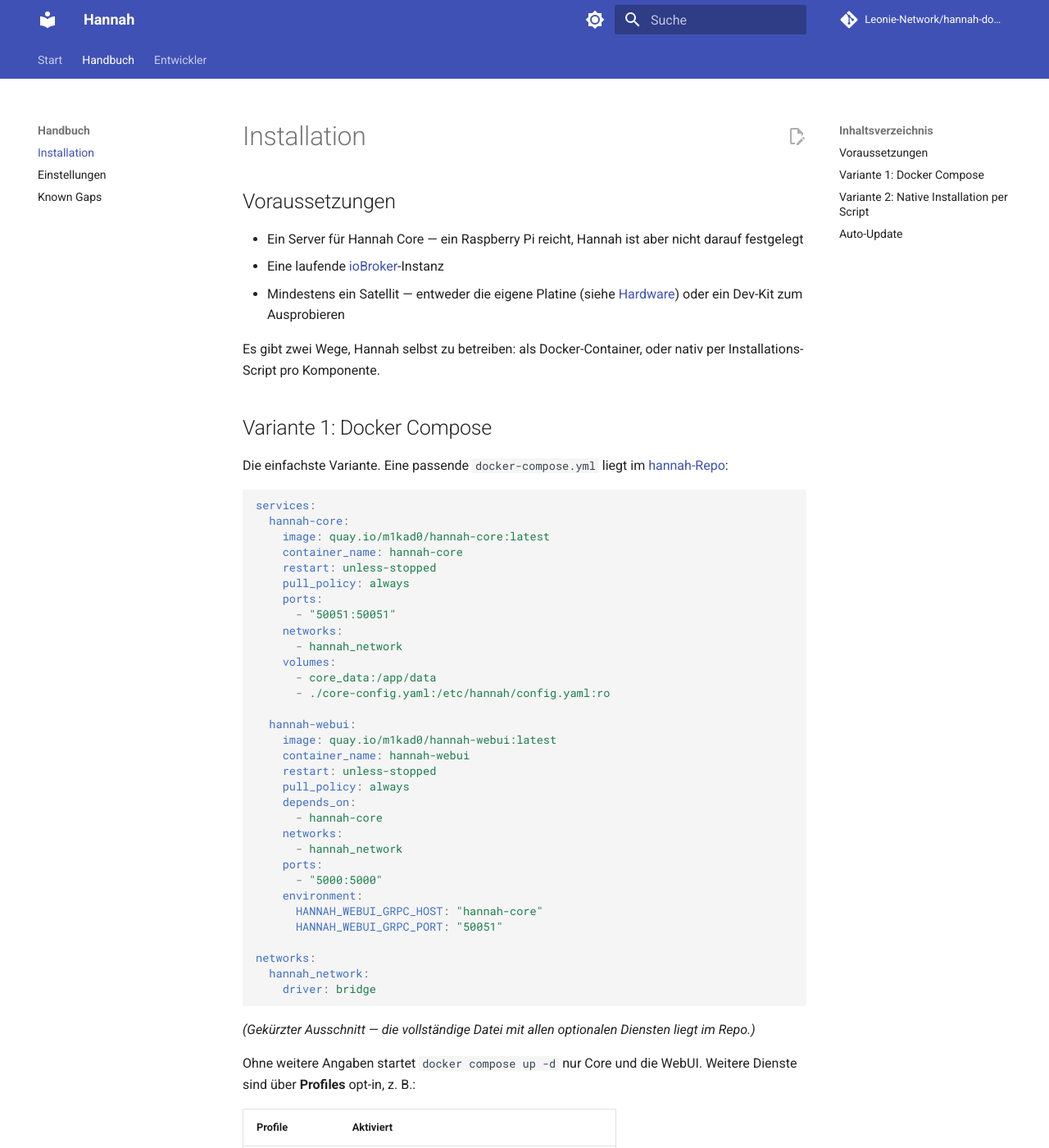
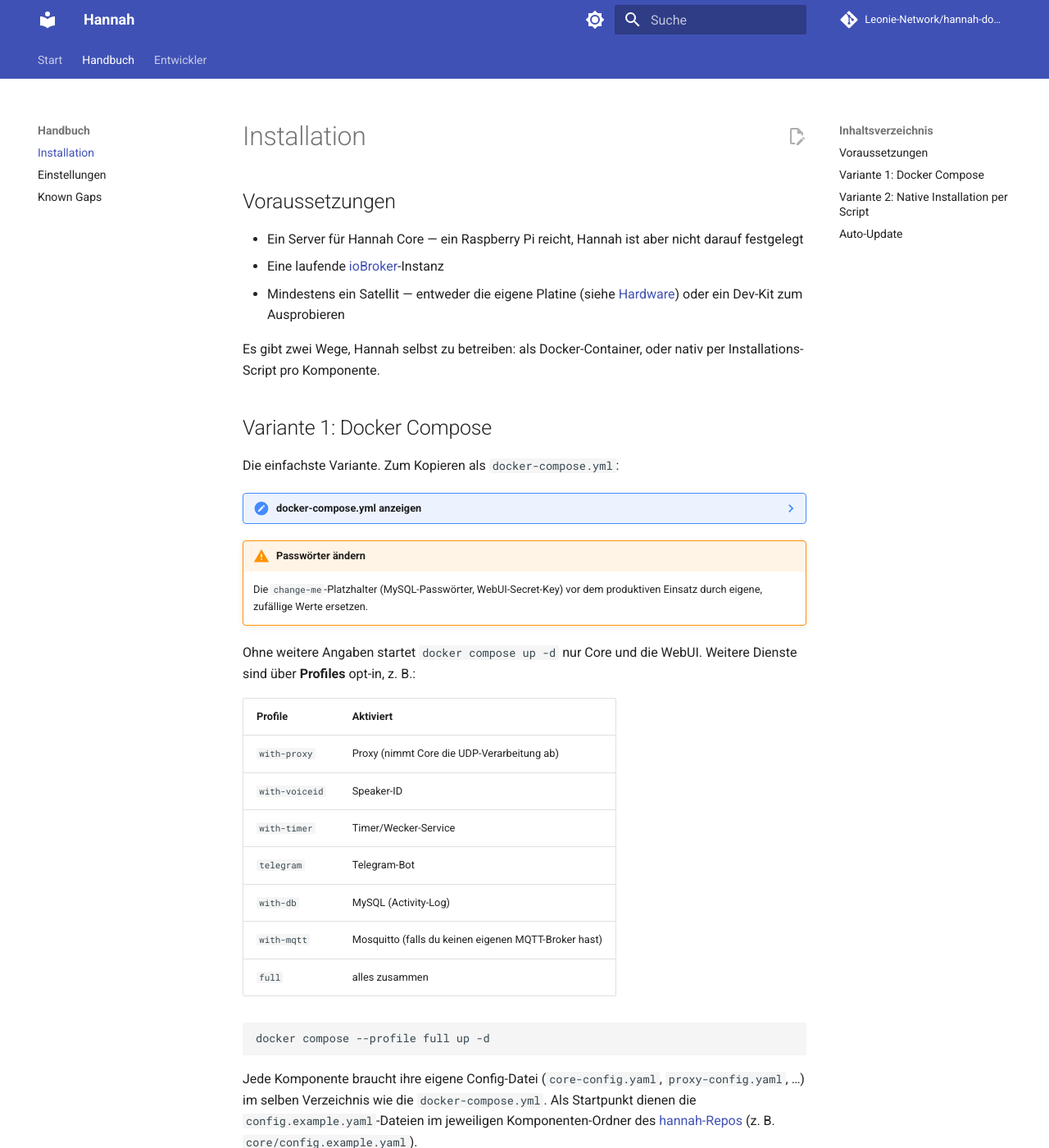
Before and after one commit to Leonie-Network/hannah-docs, an MkDocs documentation site: the page built from docs/manual/installation.md, in a window 1280 px wide and 1400 px high. Shown: the whole window at 82% size. Built offline with MkDocs 1.6.1 and Material for MkDocs 9.7.7, drawn with Linux system fonts in a browser that asks for light colours; comment, search, counter and statistics services are not loaded; part of the change alters nothing that is shown.

Commit message:
docs: fix compose file provenance, make it collapsible
The compose file was never actually published in the hannah repo -
it only exists here now, so drop the false "lives in the repo" claim
and inline the full file (not a shortened excerpt). Wrapped in a
collapsible block (pymdownx.details) since it's long.

Co-Authored-By: Claude Sonnet 5 <noreply@anthropic.com>

````diff
--- a/docs/manual/installation.md
+++ b/docs/manual/installation.md
@@ -11,46 +11,162 @@ Installations-Script pro Komponente.
 
 ## Variante 1: Docker Compose
 
-Die einfachste Variante. Eine passende `docker-compose.yml` liegt im
-[hannah-Repo](https://github.com/NurPech/hannah):
+Die einfachste Variante. Zum Kopieren als `docker-compose.yml`:
 
-```yaml
-services:
-  hannah-core:
-    image: quay.io/m1kad0/hannah-core:latest
-    container_name: hannah-core
-    restart: unless-stopped
-    pull_policy: always
-    ports:
-      - "50051:50051"
+??? note "docker-compose.yml anzeigen"
+    ```yaml
+    services:
+      hannah-core:
+        image: quay.io/m1kad0/hannah-core:latest
+        container_name: hannah-core
+        restart: unless-stopped
+        pull_policy: always
+        depends_on:
+          mysql-db:
+            condition: service_healthy
+            required: false
+          mosquitto:
+            condition: service_healthy
+            required: false
+        ports:
+          - "50051:50051"
+        networks:
+          - hannah_network
+        volumes:
+          - core_activity_audio:/app/activity_audio
+          - core_audio_dumps:/app/audio_dumps
+          - core_data:/app/data
+          - ./core-config.yaml:/etc/hannah/config.yaml:ro
+
+      hannah-webui:
+        image: quay.io/m1kad0/hannah-webui:latest
+        container_name: hannah-webui
+        restart: unless-stopped
+        pull_policy: always
+        depends_on:
+          - hannah-core
+        networks:
+          - hannah_network
+        ports:
+          - "5000:5000"
+        environment:
+          HANNAH_WEBUI_SECRET_KEY: "change-me-to-a-random-base64-string"
+          HANNAH_WEBUI_GRPC_HOST: "hannah-core"
+          HANNAH_WEBUI_GRPC_PORT: "50051"
+
+      hannah-telegram:
+        image: quay.io/m1kad0/hannah-telegram:latest
+        container_name: hannah-telegram
+        restart: unless-stopped
+        pull_policy: always
+        profiles: ["full", "integrations", "telegram"]
+        depends_on:
+          - hannah-core
+        networks:
+          - hannah_network
+        volumes:
+          - ./telegram-config.yaml:/etc/hannah-telegram/config.yaml:ro
+
+      hannah-proxy:
+        image: quay.io/m1kad0/hannah-proxy:latest
+        container_name: hannah-proxy
+        restart: unless-stopped
+        pull_policy: always
+        profiles: ["full", "with-proxy"]
+        depends_on:
+          - hannah-core
+        networks:
+          - hannah_network
+        volumes:
+          - ./proxy-config.yaml:/etc/hannah-proxy/config.yaml:ro
+
+      hannah-voiceid:
+        image: quay.io/m1kad0/hannah-voiceid:latest-cpu
+        container_name: hannah-voiceid
+        restart: unless-stopped
+        pull_policy: always
+        profiles: ["full", "with-voiceid"]
+        depends_on:
+          - hannah-core
+        networks:
+          - hannah_network
+        volumes:
+          - ./voiceid-config.yaml:/etc/hannah-voiceid/config.yaml:ro
+          - hannah_mem:/mnt/hannah_mem
+
+      hannah-timer:
+        image: quay.io/m1kad0/hannah-timer:latest
+        container_name: hannah-timer
+        restart: unless-stopped
+        pull_policy: always
+        profiles: ["full", "with-timer"]
+        depends_on:
+          - hannah-core
+        networks:
+          - hannah_network
+        environment:
+          HANNAH_TIMER_HANNAH_ADDRESS: "hannah-core:50051"
+          HANNAH_TIMER_LOG_LEVEL: "info"
+        volumes:
+          - timer_data:/app/data
+
+      mysql-db:
+        image: mysql:8.0
+        container_name: hannah-db
+        profiles: ["full", "with-db"]
+        environment:
+          MYSQL_ROOT_PASSWORD: change-me
+          MYSQL_DATABASE: hannah_db
+          MYSQL_USER: hannah_user
+          MYSQL_PASSWORD: change-me
+        networks:
+          - hannah_network
+        volumes:
+          - mysql_data:/var/lib/mysql
+        healthcheck:
+          test: ["CMD", "mysqladmin", "ping", "-h", "localhost", "-u", "root", "-pchange-me"]
+          interval: 5s
+          timeout: 5s
+          retries: 5
+
+      mosquitto:
+        image: eclipse-mosquitto:2
+        container_name: hannah-mosquitto
+        profiles: ["full", "with-mqtt"]
+        restart: unless-stopped
+        networks:
+          - hannah_network
+        ports:
+          - "1883:1883"
+          - "9001:9001"
+        volumes:
+          - mosquitto_data:/mosquitto/data
+          - mosquitto_log:/mosquitto/log
+          - ./mosquitto.conf:/mosquitto/config/mosquitto.conf:ro
+        healthcheck:
+          test: ["CMD-SHELL", "nc -z localhost 1883 || exit 1"]
+          interval: 5s
+          timeout: 3s
+          retries: 5
+
+    volumes:
+      core_data:
+      core_activity_audio:
+      core_audio_dumps:
+      timer_data:
+      mysql_data:
+      mosquitto_data:
+      mosquitto_log:
+      hannah_mem:
+
     networks:
-      - hannah_network
-    volumes:
-      - core_data:/app/data
-      - ./core-config.yaml:/etc/hannah/config.yaml:ro
+      hannah_network:
+        driver: bridge
+    ```
 
-  hannah-webui:
-    image: quay.io/m1kad0/hannah-webui:latest
-    container_name: hannah-webui
-    restart: unless-stopped
-    pull_policy: always
-    depends_on:
-      - hannah-core
-    networks:
-      - hannah_network
-    ports:
-      - "5000:5000"
-    environment:
-      HANNAH_WEBUI_GRPC_HOST: "hannah-core"
-      HANNAH_WEBUI_GRPC_PORT: "50051"
-
-networks:
-  hannah_network:
-    driver: bridge
-```
-
-*(Gekürzter Ausschnitt — die vollständige Datei mit allen optionalen Diensten liegt im
-Repo.)*
+!!! warning "Passwörter ändern"
+    Die `change-me`-Platzhalter (MySQL-Passwörter, WebUI-Secret-Key) vor dem produktiven
+    Einsatz durch eigene, zufällige Werte ersetzen.
 
 Ohne weitere Angaben startet `docker compose up -d` nur Core und die WebUI. Weitere
 Dienste sind über **Profiles** opt-in, z. B.:
````
